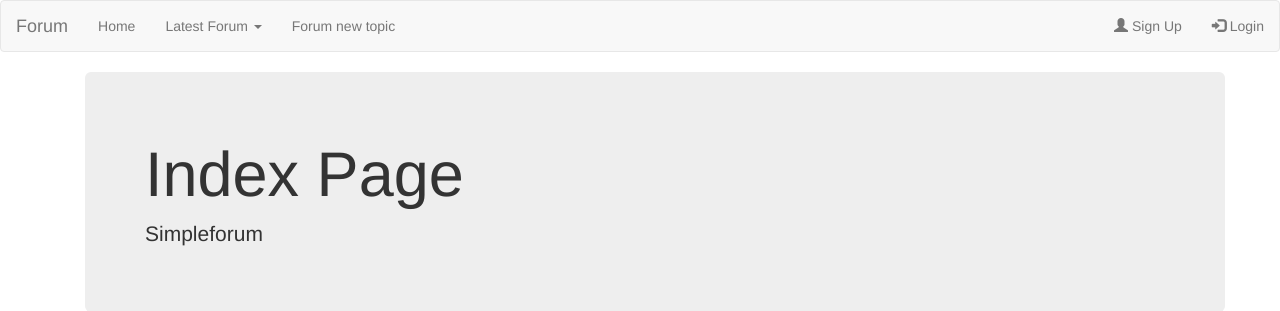
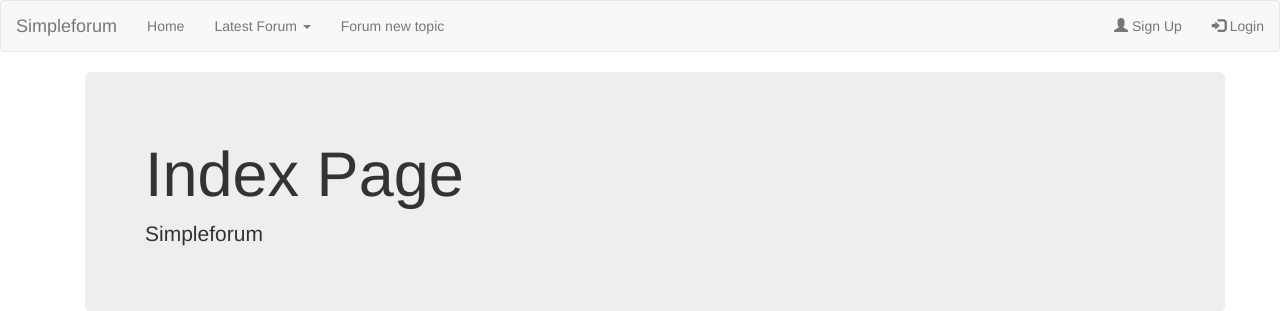
Before and after one commit to hann1010/simpleforum_test, a Django app: page / in a window 1280 px wide. Shown: the top 311 px of the page. Run offline with Django 3.2, Linux system fonts and the light colour scheme; some libraries are stand-ins or nearby versions.

Commit message:
fix base.html

```diff
--- a/forum/templates/forum/base.html
+++ b/forum/templates/forum/base.html
@@ -23,7 +23,7 @@
       <nav class="navbar navbar-default">
         <div class="container-fluid">
           <div class="navbar-header">
-            <a class="navbar-brand" href="#">Forum</a>
+            <a class="navbar-brand" href="#">Simpleforum</a>
           </div>
           <ul class="nav navbar-nav">
             <li><a href="{% url 'forum-home' %}">Home</a></li>
```
